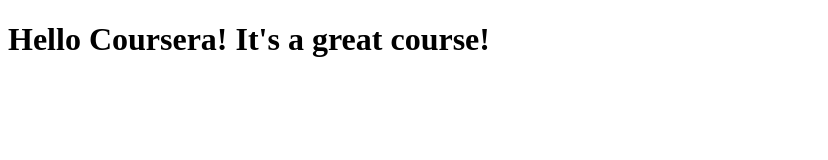
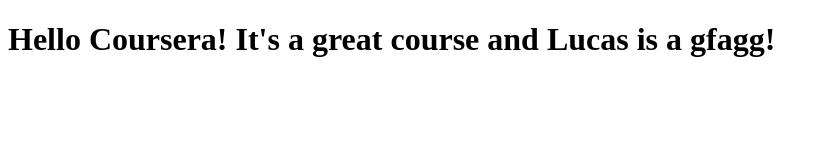
Before and after one commit to shagewag/coursera-test, a plain HTML site: page site/index.html in a window 1280 px wide. Shown: the whole page, without its empty margins (0-828 px from the left). Drawn offline with Linux system fonts and the light colour scheme.

Commit message:
Small change.

```diff
--- a/site/index.html
+++ b/site/index.html
@@ -4,6 +4,6 @@
 	<title>Hello Coursera!</title>
 </head>
 <body>
-<h1>Hello Coursera! It's a great course! </h1>
+<h1>Hello Coursera! It's a great course and Lucas is a gfagg! </h1>
 </body>
 </html>
```
